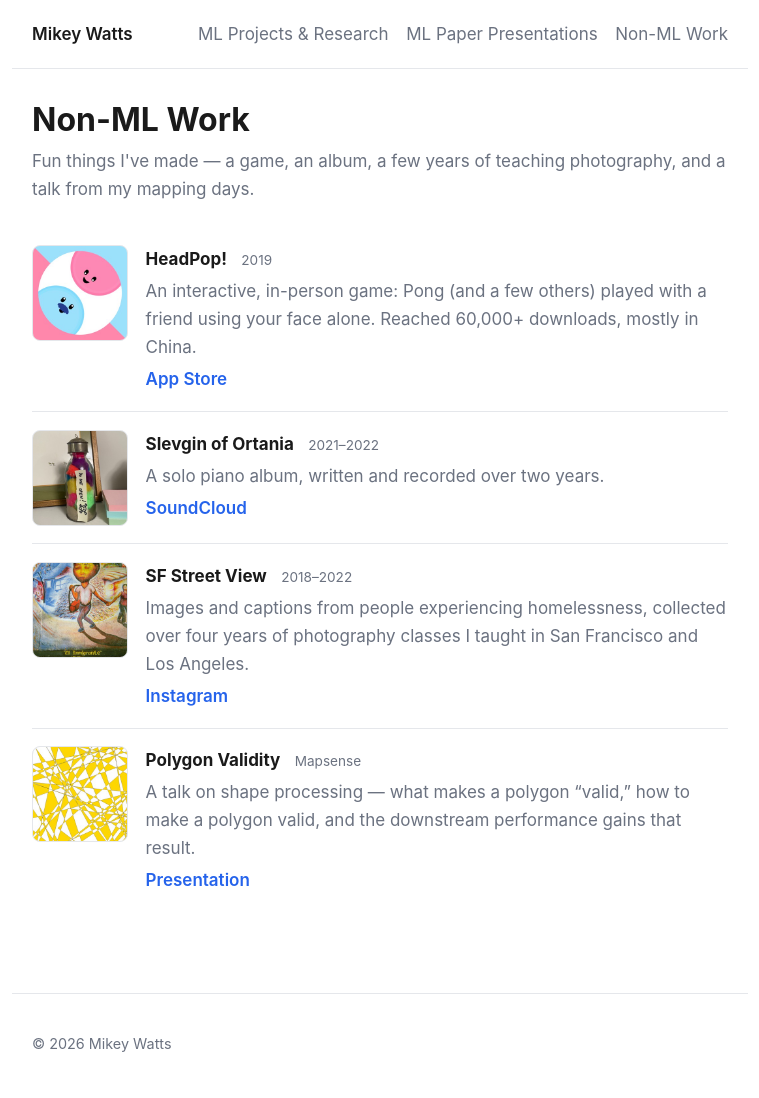
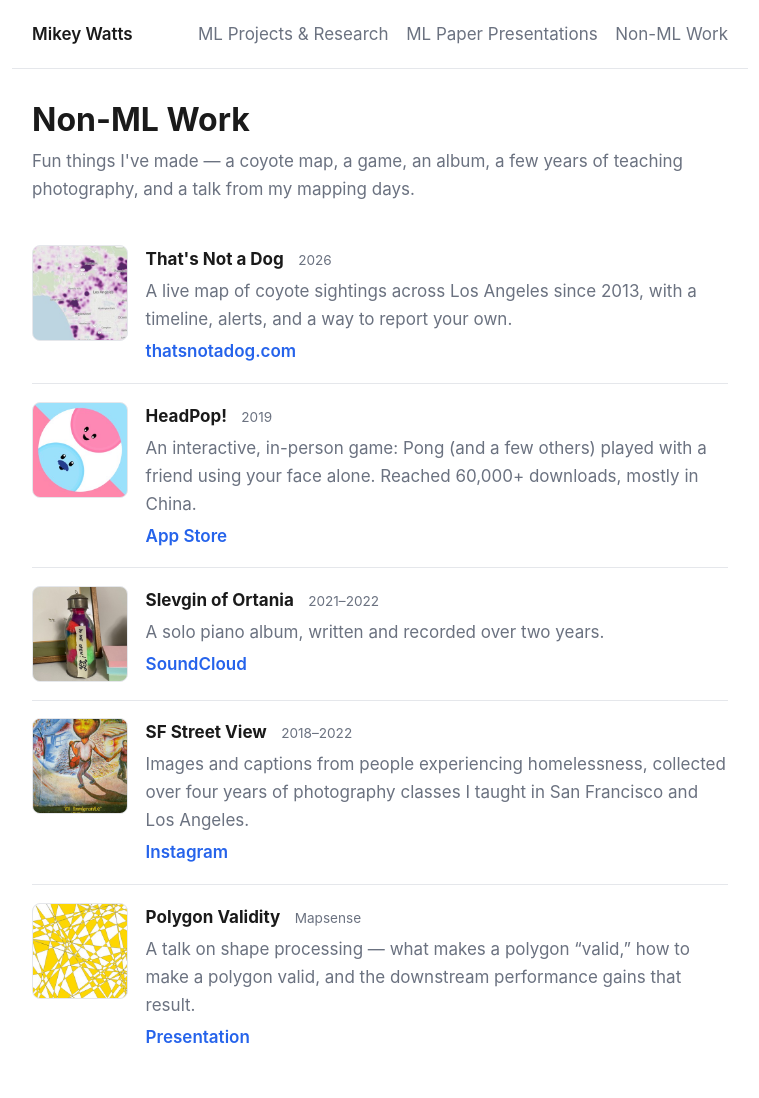
Before and after one commit to sttawm/mikeywatts.xyz, a plain HTML site: page projects.html in a window 1280 px wide. Shown: the top 1098 px of the page, without its empty margins (260-1019 px from the left). Drawn offline with Linux system fonts and the light colour scheme.

Commit message:
Add That's Not a Dog to the Non-ML Work page
Co-Authored-By: Claude Opus 5.5 <noreply@anthropic.com>

```diff
--- a/projects.html
+++ b/projects.html
@@ -21,11 +21,25 @@
   <main>
     <h1>Non-ML Work</h1>
     <p class="page-intro">
-      Fun things I've made — a game, an album, a few years of teaching
-      photography, and a talk from my mapping days.
+      Fun things I've made — a coyote map, a game, an album, a few years of
+      teaching photography, and a talk from my mapping days.
     </p>
 
     <ul class="project-list">
+      <li>
+        <img class="thumb" src="/assets/projects/thatsnotadog.jpg" alt="Heat map of coyote sightings across Los Angeles" />
+        <div class="project-body">
+          <strong>That's Not a Dog</strong>
+          <span class="year">2026</span>
+          <p>
+            A live map of coyote sightings across Los Angeles since 2013, with
+            a timeline, alerts, and a way to report your own.
+          </p>
+          <p>
+            <a href="https://thatsnotadog.com" target="_blank" rel="noopener">thatsnotadog.com</a>
+          </p>
+        </div>
+      </li>
       <li>
         <img class="thumb" src="/assets/projects/headpop.jpg" alt="" />
         <div class="project-body">
```
Also changed, not shown: assets/projects/thatsnotadog.jpg (added).
